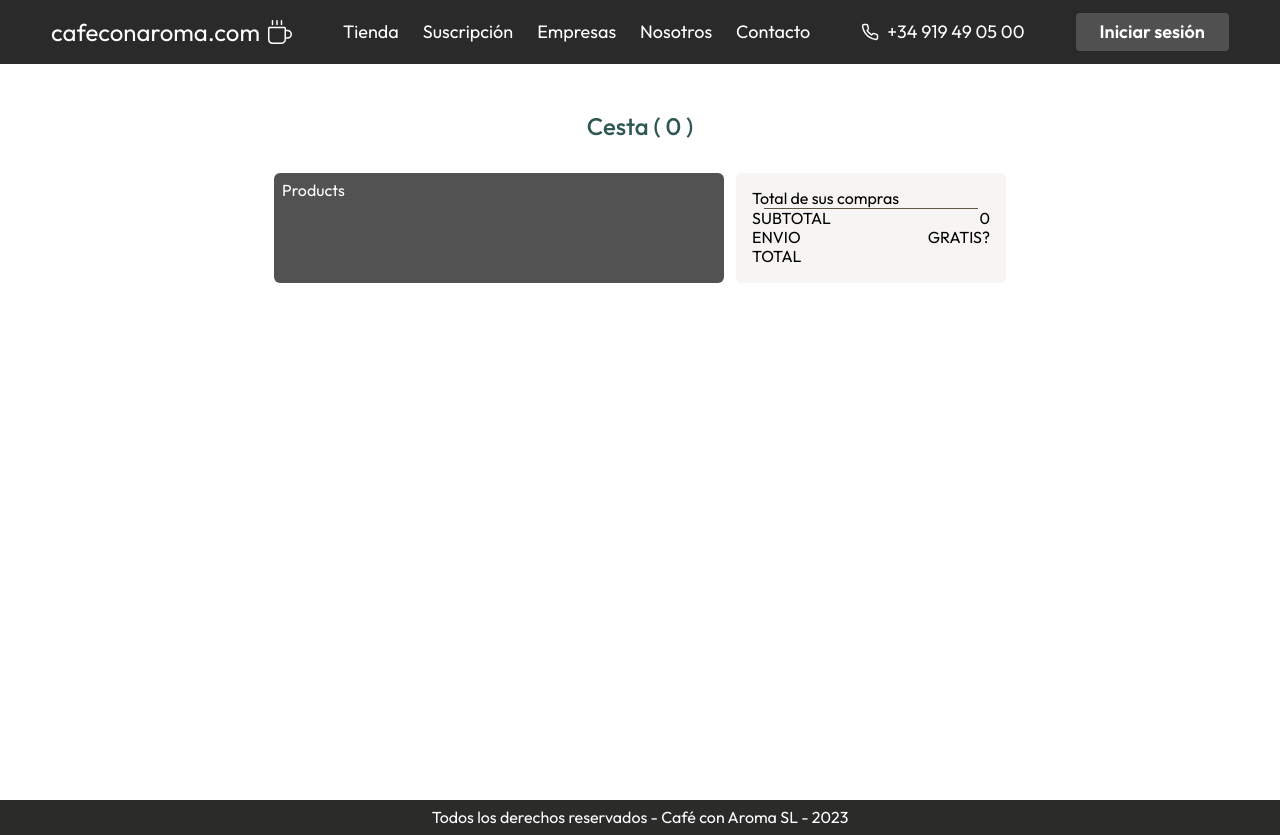
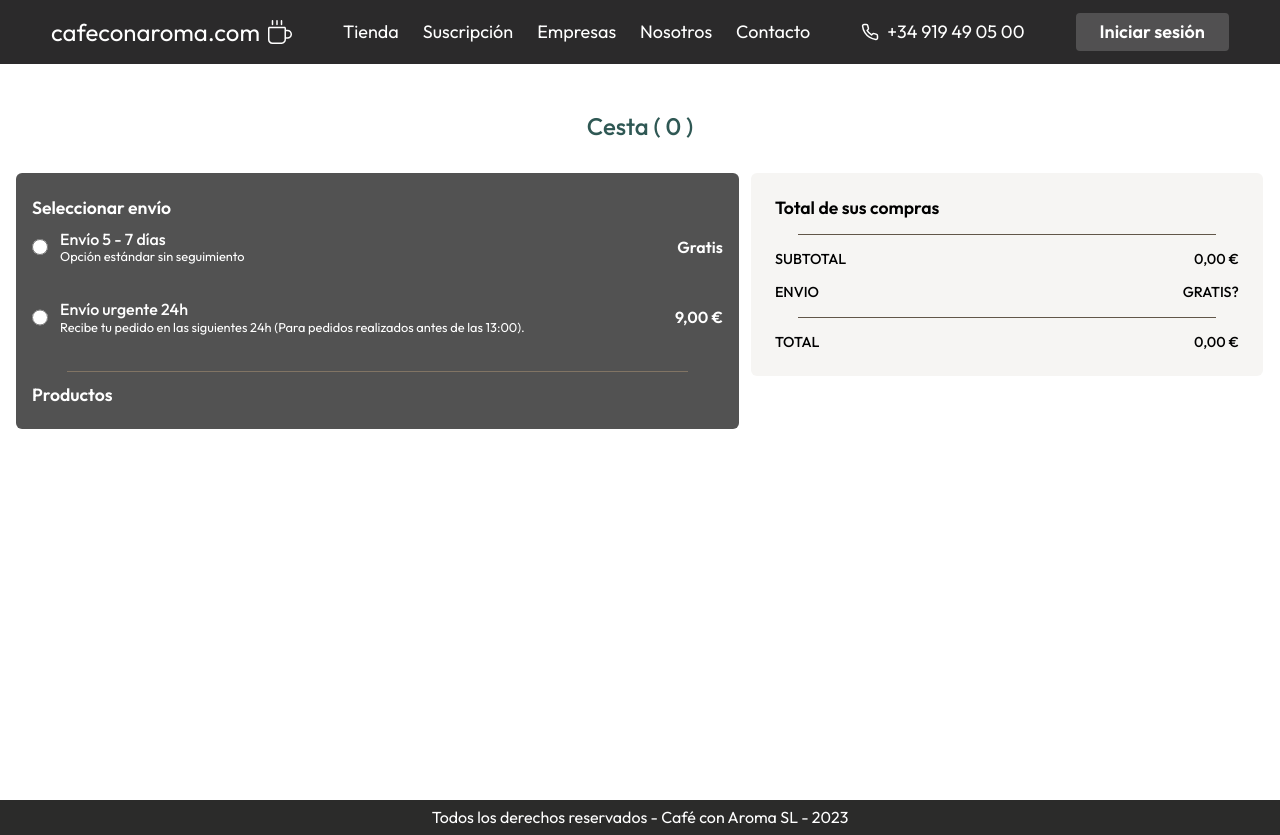
Before and after one commit to MoralesDaxz/cafeconaroma-next, a Next.js app: page /pay in a window 1280 px wide. Built offline with nearby package versions, Linux system fonts and the light colour scheme; no server answers.

Commit message:
🚧 "Updated BagsPurshased and Basket components with formatting and layout changes"

```diff
--- a/src/components/BagsPurshased.tsx
+++ b/src/components/BagsPurshased.tsx
@@ -64,7 +64,7 @@ const BagsPurshased = () => {
               </div>
             </div>
             <p className="min-w-[50px] text-[1.1em]">
-              {bagCoffee.price! * bagCoffee.units!} €
+              {(bagCoffee.price! * bagCoffee.units!).toFixed(2).replace('.',',')} €
             </p>
 
           </div>
--- a/src/components/Basket.tsx
+++ b/src/components/Basket.tsx
@@ -5,26 +5,64 @@ import BagsPurshased from "./BagsPurshased";
 const Basket = () => {
   const { local, total, quantity } = usePayProducts();
   return (
-    <section className="pt-20 bg-[white] min-h-screen flex flex-col items-center gap-8">
+    <section className="pt-20 pb-6 bg-[white] min-h-screen w-full flex flex-col items-center gap-8">
       <h3 className="title text-[#2f5854] mt-8">Cesta ( {quantity} )</h3>
-      <article className=" flex flex-col sm:flex-row sm:justify-center gap-3 px-4 sm:px-0 w-full max-w-[900px]">
-        <div className="flex flex-col bg-[#2e2d2dd2] w-full sm:w-[50%] p-2 rounded-md">
-          <h4>Products</h4>
+      <article className="flex flex-col-reverse sm:flex-row sm:justify-center gap-3 px-4 w-full w-max-[1000px]">
+        <section className="flex flex-col bg-[#2e2d2dd2] w-full sm:w-[60%] px-4 py-6 rounded-md gap-3">
+          <div className="flex flex-col gap-3 pb-6 w-full">
+            <h4 className="text-[1.1em] font-semibold">Seleccionar envío</h4>
+            <label className="flex justify-between items-center w-full">
+              <div className="flex gap-3">
+                <input type="radio" className=" accent-[#2f5854] w-4" />
+                <span className="flex flex-col">
+                  <p className=" font-medium">Envío 5 - 7 días</p>
+                  <p className="text-[.8em]">Opción estándar sin seguimiento</p>
+                </span>
+              </div>
+              <p className="text-[1em] font-semibold">Gratis</p>
+            </label>
+          </div>
+          <div className="flex flex-col gap-3 pb-6 w-full">
+            <label className="flex justify-between items-center w-full">
+              <div className="flex gap-3">
+                <input type="radio" className=" accent-[#2f5854] w-4" />
+                <span className="flex flex-col">
+                  <p className=" font-medium">Envío urgente 24h</p>
+                  <p className="text-[.8em]">
+                    Recibe tu pedido en las siguientes 24h (Para pedidos
+                    realizados antes de las 13:00).
+                  </p>
+                </span>
+              </div>
+              <p className="text-[1em] font-semibold w-20 text-end">9,00 €</p>
+            </label>
+          </div>
+          <span className="bg-[#817464] h-[1px] w-[90%] self-center"></span>
+          <div className="w-full">
+            <h4 className="text-[1.1em] font-semibold">Productos</h4>
             <BagsPurshased />
           </div>
-        <div className="bg-[#f6f5f3] flex flex-col text-black w-full sm:w-[30%] p-4 rounded-md">
-          <h4>Total de sus compras</h4>
+        </section>
+
+        <section className="relative w-full sm:w-[40%] mr-8">
+          <div className="sm:fixed bg-[#f6f5f3] sm:w-[40%] flex flex-col text-black p-6 rounded-md h-fit gap-4 ">
+            <h4 className="text-[1.1em] font-semibold">Total de sus compras</h4>
             <span className="bg-[#615649] h-[1px] w-[90%] self-center"></span>
-          <div className="flex justify-between items-center">
-            <p>SUBTOTAL</p>
-            <p>{total}</p>
+            <div className="flex justify-between items-center text-[.9em] font-medium">
+              <p className=" ">SUBTOTAL</p>
+              <p>{total.toFixed(2).replace(".", ",")} €</p>
             </div>
-          <div className="flex justify-between items-center">
-            <p>ENVIO</p>
+            <div className="flex justify-between items-center text-[.9em] font-medium">
+              <p className=" ">ENVIO</p>
               <p>GRATIS?</p>
             </div>
-          <p>TOTAL</p>
+            <span className="bg-[#615649] h-[1px] w-[90%] self-center"></span>
+            <div className="flex justify-between items-center text-[.9em] font-medium">
+              <p className="">TOTAL</p>
+              <p>{total.toFixed(2).replace(".", ",")} €</p>
             </div>
+          </div>
+        </section>
       </article>
     </section>
   );
```
Lines whose indentation alone changed are shown as unchanged.
